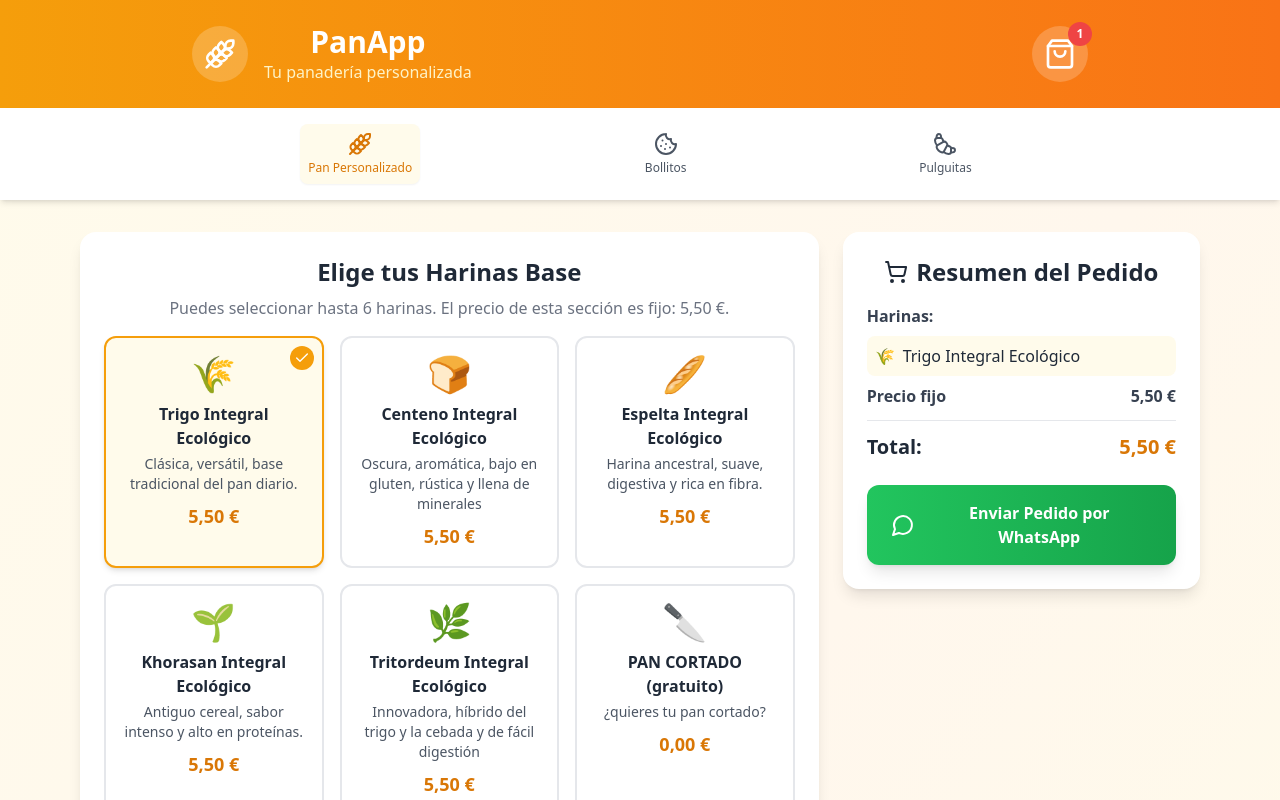
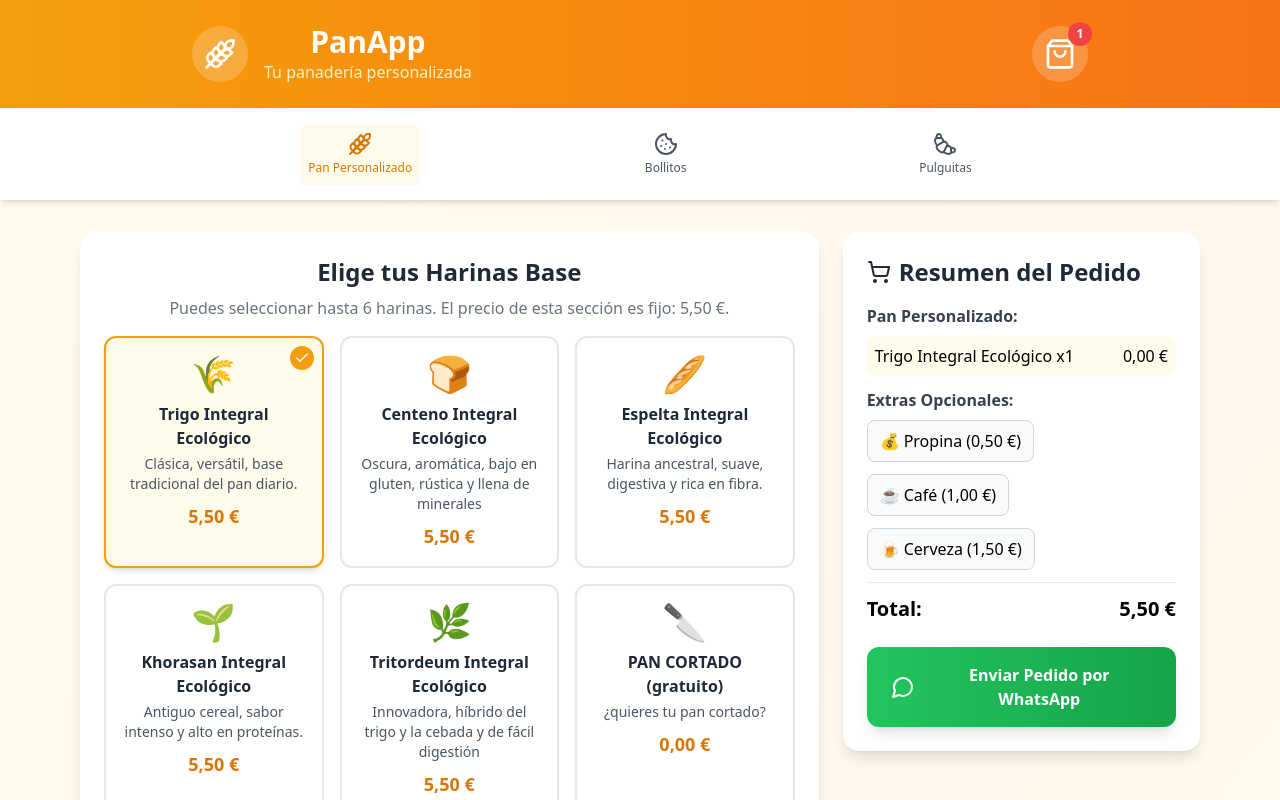
Before and after one commit to ruiznietocom-web/panes4, a React (Create React App) app: page / in a window 1280 px wide. Both pictures are taken after a click on the element 213 px from the left and 452 px from the top of the page. Shown: the top 800 px of the page. Built offline with nearby package versions, Linux system fonts and the light colour scheme.

Commit message:
Update OrderSummary.js

```diff
--- a/src/components/OrderSummary.js
+++ b/src/components/OrderSummary.js
@@ -1,30 +1,55 @@
 import React from 'react';
 import { motion } from 'framer-motion';
 import { ShoppingCart, MessageCircle } from 'lucide-react';
-import { bollitos, pulguitas } from '../data/products';
+import { harinas, bollitos, pulguitas } from '../data/products';
 import { formatPrice } from '../utils/formatPrice';
 
 const OrderSummary = ({ cartItems, onSendWhatsApp }) => {
   const fixedHarinaPrice = 5.50;
 
+  // Extras opcionales
+  const optionalExtras = [
+    { id: 'propina', name: 'Propina', price: 0.50, icon: '💰' },
+    { id: 'cafe', name: 'Café', price: 1.00, icon: '☕' },
+    { id: 'cerveza', name: 'Cerveza', price: 1.50, icon: '🍺' },
+  ];
+
+  const [selectedOptionalExtras, setSelectedOptionalExtras] = React.useState([]);
+
+  const toggleOptionalExtra = (extra) => {
+    setSelectedOptionalExtras(prev => {
+      if (prev.includes(extra.id)) {
+        return prev.filter(id => id !== extra.id);
+      } else {
+        return [...prev, extra.id];
+      }
+    });
+  };
+
   const calculateTotal = () => {
     let total = 0;
+    const selectedHarinasCount = cartItems.filter(item => item.type === 'harina').length;
 
-    const selectedHarinasCount = cartItems.filter(item => item.type === 'harina').length;
     if (selectedHarinasCount > 0) {
-      total += fixedHarinaPrice; // Precio fijo si hay harinas
+      total += fixedHarinaPrice; // precio fijo si hay harinas
     }
 
     cartItems.forEach(item => {
-      if (item.type === 'extra') {
-        total += item.price;
-      } else if (item.type === 'bollito') {
+      if (item.type === 'extra') total += item.price;
+      else if (item.type === 'bollito') {
         const bollito = bollitos.find(b => b.id === item.id);
         if (bollito) total += bollito.price * item.quantity;
-      } else if (item.type === 'pulguita') {
+      }
+      else if (item.type === 'pulguita') {
         const pulguita = pulguitas.find(p => p.id === item.id);
         if (pulguita) total += pulguita.price * item.quantity;
       }
+    });
+
+    // Sumar extras opcionales
+    selectedOptionalExtras.forEach(id => {
+      const extra = optionalExtras.find(e => e.id === id);
+      if (extra) total += extra.price;
     });
 
     return total.toFixed(2);
@@ -34,43 +59,38 @@ const OrderSummary = ({ cartItems, onSendWhatsApp }) => {
     let message = `🍞 *NUEVO PEDIDO - PanApp* 🍞\n\n`;
     message += `📋 *Resumen del Pedido:*\n`;
 
-    // Harinas
-    const harinasSeleccionadas = cartItems.filter(item => item.type === 'harina');
-    if (harinasSeleccionadas.length > 0) {
-      message += `\n🥖 *Harinas (precio fijo ${formatPrice(fixedHarinaPrice)})*\n`;
-      harinasSeleccionadas.forEach(harina => {
-        message += `• ${harina.name}\n`;
+    const harinasInCart = cartItems.filter(item => item.type === 'harina');
+    if (harinasInCart.length > 0) {
+      message += `\n🥖 *Pan Personalizado (precio fijo ${formatPrice(fixedHarinaPrice)}):*\n`;
+      harinasInCart.forEach(item => {
+        const harina = harinas.find(h => h.id === item.id);
+        if (harina) message += `• ${harina.name} x${item.quantity}\n`;
       });
+
+      // Mostrar si se ha seleccionado el cortado
+      const cortado = harinasInCart.find(h => h.price === 0);
+      if (cortado) message += `• ${cortado.name}\n`;
     }
 
-    // Extras
-    const extrasSeleccionados = cartItems.filter(item => item.type === 'extra');
-    if (extrasSeleccionados.length > 0) {
-      message += `\n🌟 *Extras:*\n`;
-      extrasSeleccionados.forEach(extra => {
+    cartItems.filter(item => item.type === 'extra').forEach(extra => {
       message += `• ${extra.name} - ${formatPrice(extra.price)}\n`;
     });
-    }
 
-    // Bollitos
-    const bollitosSeleccionados = cartItems.filter(item => item.type === 'bollito');
-    if (bollitosSeleccionados.length > 0) {
-      message += `\n🥐 *Bollitos:*\n`;
-      bollitosSeleccionados.forEach(item => {
+    cartItems.filter(item => item.type === 'bollito').forEach(item => {
       const bollito = bollitos.find(b => b.id === item.id);
       if (bollito) message += `• ${bollito.name} x${item.quantity} - ${formatPrice(bollito.price * item.quantity)}\n`;
     });
-    }
 
-    // Pulguitas
-    const pulguitasSeleccionadas = cartItems.filter(item => item.type === 'pulguita');
-    if (pulguitasSeleccionadas.length > 0) {
-      message += `\n🥪 *Pulguitas:*\n`;
-      pulguitasSeleccionadas.forEach(item => {
+    cartItems.filter(item => item.type === 'pulguita').forEach(item => {
       const pulguita = pulguitas.find(p => p.id === item.id);
       if (pulguita) message += `• ${pulguita.name} x${item.quantity} - ${formatPrice(pulguita.price * item.quantity)}\n`;
     });
-    }
+
+    // Extras opcionales
+    selectedOptionalExtras.forEach(id => {
+      const extra = optionalExtras.find(e => e.id === id);
+      if (extra) message += `• ${extra.name} - ${formatPrice(extra.price)}\n`;
+    });
 
     message += `\n💰 *Total: ${formatPrice(calculateTotal())}*\n\n`;
     message += `📞 Por favor confirma la disponibilidad y tiempo de preparación.\n`;
@@ -96,10 +116,11 @@ const OrderSummary = ({ cartItems, onSendWhatsApp }) => {
       animate={{ opacity: 1, y: 0 }}
       transition={{ duration: 0.5, delay: 0.4 }}
     >
-      <h2 className="text-2xl font-bold text-gray-800 mb-4 text-center flex items-center justify-center gap-2">
-        <ShoppingCart className="w-6 h-6" />
-        Resumen del Pedido
+      <div className="flex justify-between items-center mb-4">
+        <h2 className="text-2xl font-bold text-gray-800 flex items-center gap-2">
+          <ShoppingCart className="w-6 h-6" /> Resumen del Pedido
         </h2>
+      </div>
 
       <div className="space-y-3 mb-6">
         {isOrderEmpty && (
@@ -108,37 +129,30 @@ const OrderSummary = ({ cartItems, onSendWhatsApp }) => {
           </div>
         )}
 
-        {/* Harinas */}
+        {/* Pan personalizado */}
         {cartItems.filter(item => item.type === 'harina').length > 0 && (
           <div className="space-y-2">
-            <h3 className="font-semibold text-gray-700">Harinas:</h3>
-            {cartItems.filter(item => item.type === 'harina').map(harina => (
+            <h3 className="font-semibold text-gray-700">Pan Personalizado:</h3>
+            {cartItems.filter(item => item.type === 'harina').map(item => {
+              const harina = harinas.find(h => h.id === item.id);
+              return harina && (
                 <div key={harina.id} className="flex justify-between items-center p-2 bg-amber-50 rounded-lg">
-                <span className="text-gray-800 flex items-center gap-2">
-                  <span>{harina.image}</span>
-                  {harina.name}
-                </span>
-                <span className="font-semibold text-amber-600">{harina.price === 0 ? "Gratis" : ""}</span>
+                  <span>{harina.name} x{item.quantity}</span>
+                  <span>{harina.price === 0 ? 'Gratis' : formatPrice(0)}</span>
                 </div>
-            ))}
-            <div className="flex justify-between font-semibold text-gray-700">
-              <span>Precio fijo</span>
-              <span>{formatPrice(fixedHarinaPrice)}</span>
-            </div>
+              );
+            })}
           </div>
         )}
 
-        {/* Extras */}
+        {/* Extras del carrito */}
         {cartItems.filter(item => item.type === 'extra').length > 0 && (
           <div className="space-y-2">
             <h3 className="font-semibold text-gray-700">Extras:</h3>
             {cartItems.filter(item => item.type === 'extra').map(extra => (
               <div key={extra.id} className="flex justify-between items-center p-2 bg-green-50 rounded-lg">
-                <span className="text-gray-800 flex items-center gap-2">
-                  <span>{extra.icon}</span>
-                  {extra.name}
-                </span>
-                <span className="font-semibold text-green-600">+{formatPrice(extra.price)}</span>
+                <span className="flex items-center gap-2">{extra.icon} {extra.name}</span>
+                <span>{formatPrice(extra.price)}</span>
               </div>
             ))}
           </div>
@@ -152,11 +166,8 @@ const OrderSummary = ({ cartItems, onSendWhatsApp }) => {
               const bollito = bollitos.find(b => b.id === item.id);
               return bollito && (
                 <div key={bollito.id} className="flex justify-between items-center p-2 bg-blue-50 rounded-lg">
-                  <span className="text-gray-800 flex items-center gap-2">
-                    <span>{bollito.image}</span>
-                    {bollito.name} x{item.quantity}
-                  </span>
-                  <span className="font-semibold text-blue-600">{formatPrice(bollito.price * item.quantity)}</span>
+                  <span className="flex items-center gap-2">{bollito.image} {bollito.name} x{item.quantity}</span>
+                  <span>{formatPrice(bollito.price * item.quantity)}</span>
                 </div>
               );
             })}
@@ -171,26 +182,47 @@ const OrderSummary = ({ cartItems, onSendWhatsApp }) => {
               const pulguita = pulguitas.find(p => p.id === item.id);
               return pulguita && (
                 <div key={pulguita.id} className="flex justify-between items-center p-2 bg-purple-50 rounded-lg">
-                  <span className="text-gray-800 flex items-center gap-2">
-                    <span>{pulguita.image}</span>
-                    {pulguita.name} x{item.quantity}
-                  </span>
-                  <span className="font-semibold text-purple-600">{formatPrice(pulguita.price * item.quantity)}</span>
+                  <span className="flex items-center gap-2">{pulguita.image} {pulguita.name} x{item.quantity}</span>
+                  <span>{formatPrice(pulguita.price * item.quantity)}</span>
                 </div>
               );
             })}
           </div>
         )}
 
+        {/* Extras opcionales */}
+        {optionalExtras.length > 0 && (
+          <div className="space-y-2">
+            <h3 className="font-semibold text-gray-700">Extras Opcionales:</h3>
+            <div className="flex gap-3 flex-wrap">
+              {optionalExtras.map(extra => (
+                <button
+                  key={extra.id}
+                  onClick={() => toggleOptionalExtra(extra)}
+                  className={`flex items-center gap-1 px-3 py-2 rounded-lg border transition ${
+                    selectedOptionalExtras.includes(extra.id)
+                      ? 'bg-yellow-100 border-yellow-400'
+                      : 'bg-gray-50 border-gray-300 hover:bg-gray-100'
+                  }`}
+                >
+                  <span>{extra.icon}</span>
+                  <span>{extra.name} ({formatPrice(extra.price)})</span>
+                </button>
+              ))}
+            </div>
+          </div>
+        )}
+
         {/* Total */}
-        <div className="border-t pt-3">
+        <div className="border-t pt-3 mt-3">
           <div className="flex justify-between items-center text-xl font-bold">
-            <span className="text-gray-800">Total:</span>
-            <span className="text-amber-600">{formatPrice(calculateTotal())}</span>
+            <span>Total:</span>
+            <span>{formatPrice(calculateTotal())}</span>
           </div>
         </div>
       </div>
 
+      {/* Botón WhatsApp */}
       <motion.button
         onClick={handleSendWhatsApp}
         disabled={isOrderEmpty}
```
Lines whose indentation alone changed are shown as unchanged.
